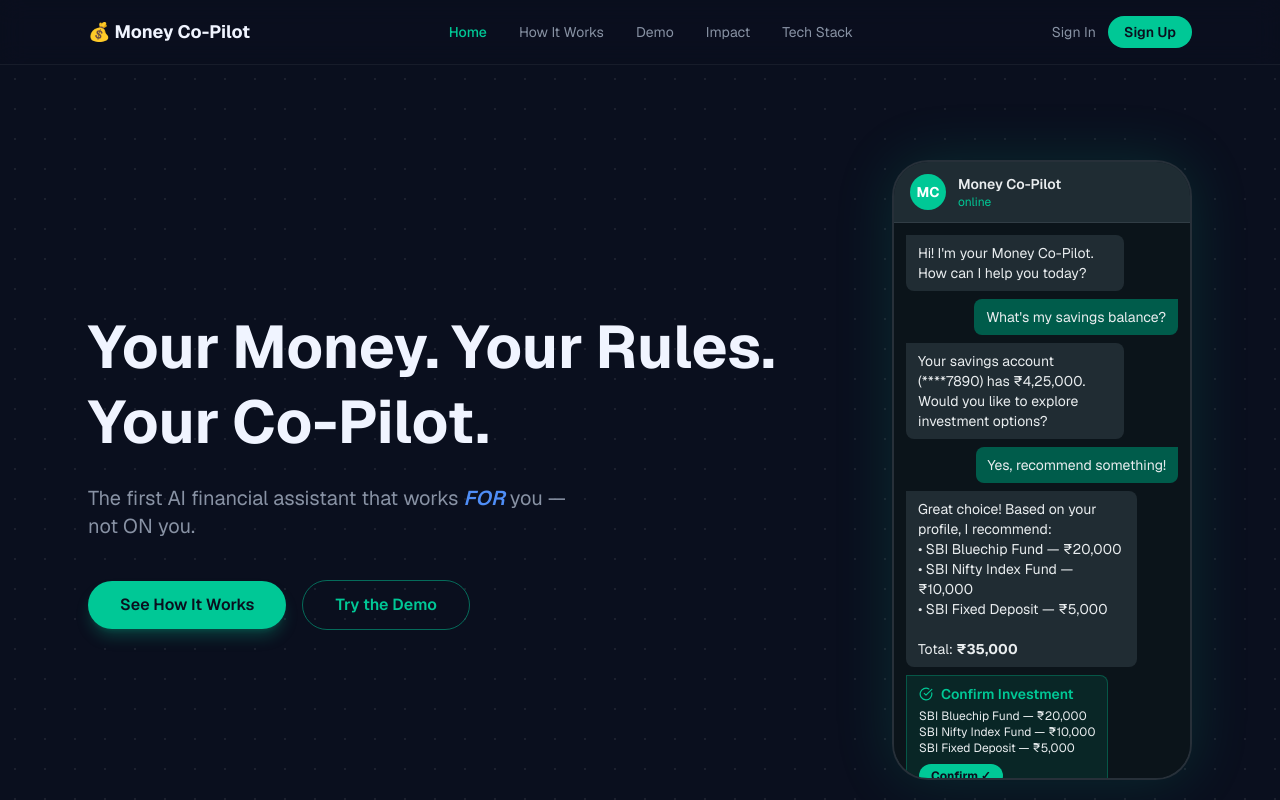
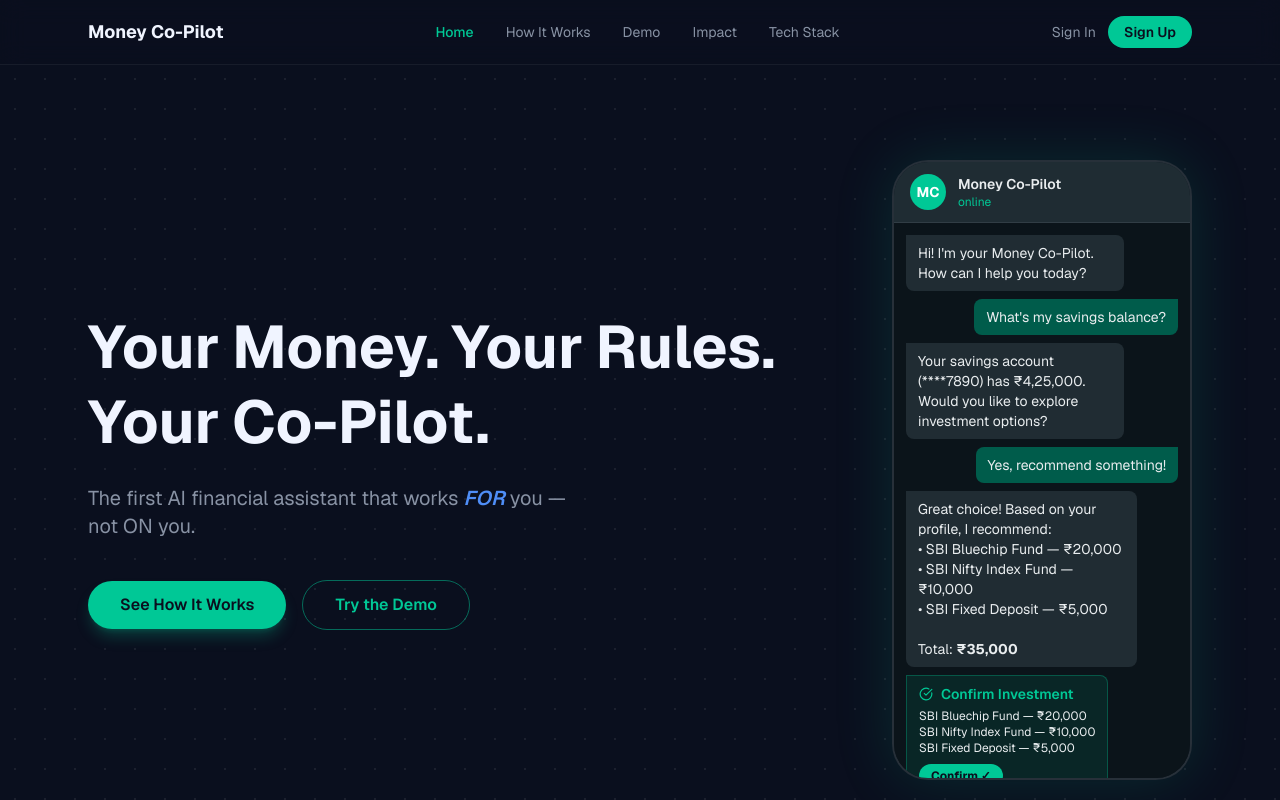
Before and after one commit to PARTHDESHMUKH2005/sbi_hack, a Next.js app: page / in a window 1280 px wide. Shown: the top 800 px of the page. Built offline with nearby package versions, Linux system fonts and the light colour scheme; no server answers.

Commit message:
Remove dollar emoji from NavBar on landing page

```diff
--- a/components/NavBar.tsx
+++ b/components/NavBar.tsx
@@ -20,7 +20,7 @@
     <nav className="fixed top-0 left-0 right-0 z-50 bg-[#0A0F1E]/90 backdrop-blur-md border-b border-[rgba(255,255,255,0.06)]">
       <div className="max-w-6xl mx-auto px-6 h-16 flex items-center justify-between">
         <Link href="/" className="flex items-center gap-2 text-lg font-bold text-[#F0F4FF] hover:text-[#00C896] transition-colors shrink-0">
-          <span>💰 Money Co-Pilot</span>
+          <span>Money Co-Pilot</span>
         </Link>
 
         <div className="hidden md:flex items-center gap-8">
```
